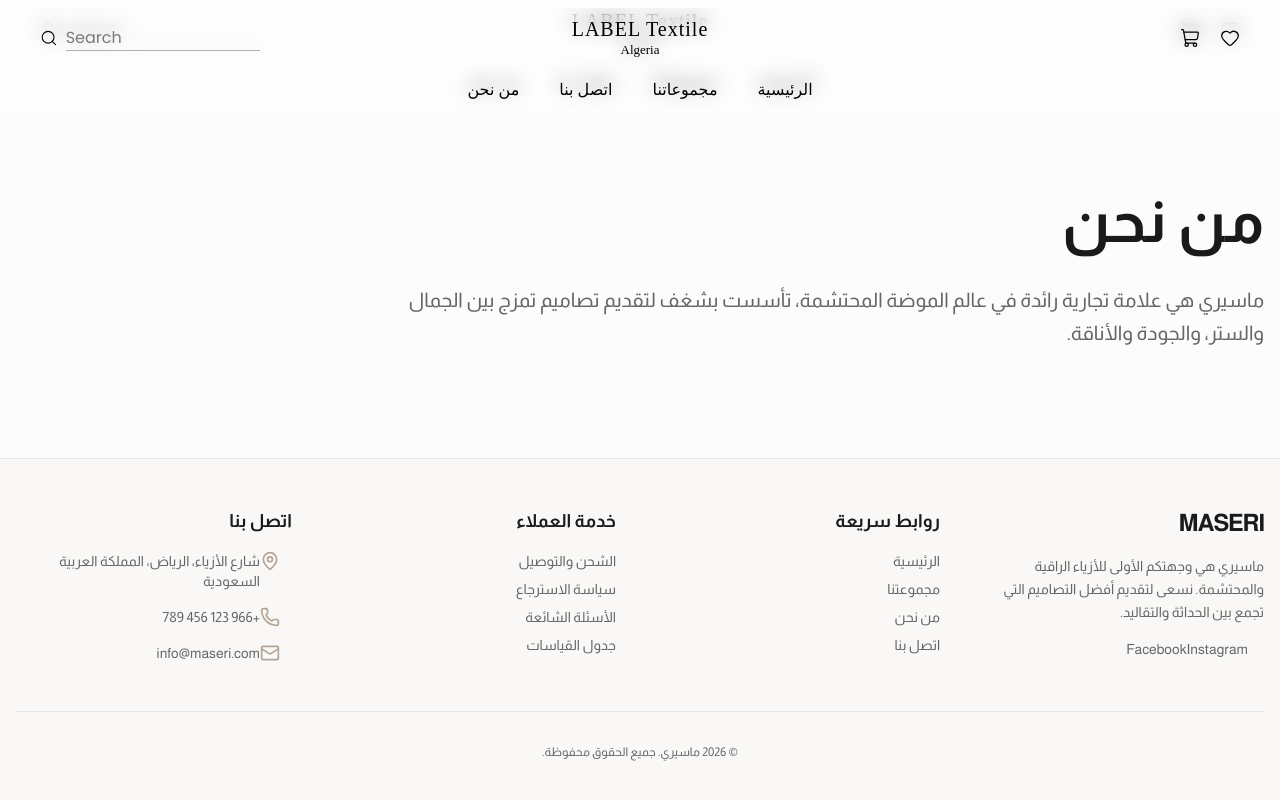
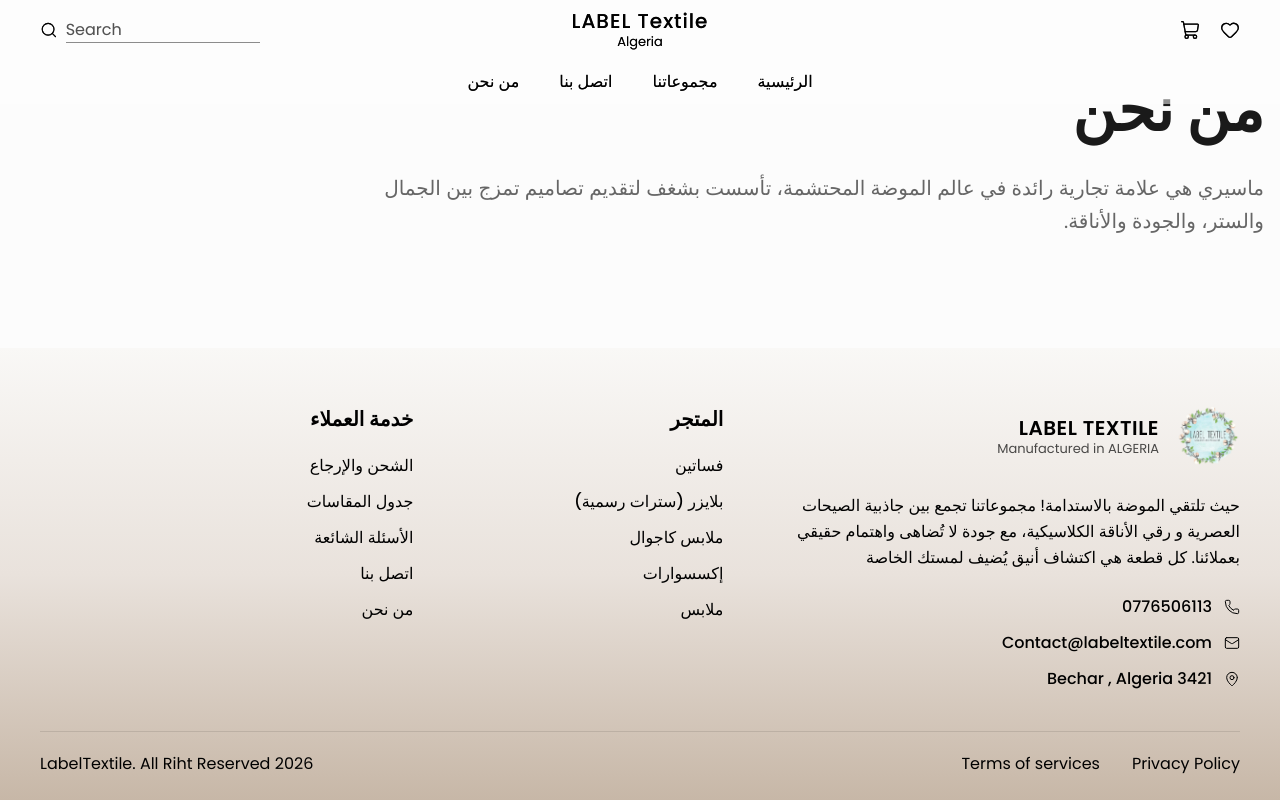
Before and after one commit to elevateitsystems/maseri, a Next.js app: page /about in a window 1280 px wide. Shown: the top 800 px of the page. Built offline with nearby package versions, Linux system fonts and the light colour scheme.

Commit message:
style: fix navbar positioning, adjust hero image layout, remove layout offset, and apply Poppins font globally

```diff
--- a/src/app/globals.css
+++ b/src/app/globals.css
@@ -175,3 +175,6 @@
     @apply font-sans;
   }
 }
+*{
+  font-family: 'Poppins', sans-serif;
+}
--- a/src/app/layout.tsx
+++ b/src/app/layout.tsx
@@ -40,7 +40,7 @@
     >
       <body className="font-almarai min-h-full flex flex-col bg-background text-foreground">
         <Navbar />
-        <div className="relative -top-24">{children}</div>
+        <div className="">{children}</div>
         <Footer />
       </body>
     </html>
--- a/src/components/Footer.tsx
+++ b/src/components/Footer.tsx
@@ -1,72 +1,170 @@
 import React from "react";
 import Link from "next/link";
+import Image from "next/image";
 import { Phone, Mail, MapPin } from "lucide-react";
 
 const Footer = () => {
   return (
-    <footer className="bg-secondary-50 border-t">
-      <div className="container mx-auto px-4 py-12">
-        <div className="grid grid-cols-1 md:grid-cols-4 gap-12">
-          {/* Brand Info */}
-          <div className="space-y-4">
-            <h2 className="text-2xl font-bold tracking-tighter">MASERI</h2>
-            <p className="text-sm text-muted-foreground leading-relaxed">
-              ماسيري هي وجهتكم الأولى للأزياء الراقية والمحتشمة. نسعى لتقديم أفضل التصاميم التي تجمع بين الحداثة والتقاليد.
+    <footer className="relative w-full overflow-hidden font-poppins">
+      {/* Background gradient — unchanged */}
+      <div className="absolute inset-0 bg-gradient-to-t from-secondary-900 via-secondary-300 to-secondary-50" />
+
+      {/* ── Main Footer Content ── */}
+      <div className="relative z-10 container mx-auto px-6 lg:px-10 pt-14 pb-6">
+        <div className="grid grid-cols-1 md:grid-cols-12 gap-10">
+          {/* ── Right Column: Brand + Description + Contact (spans 5 cols) ── */}
+          <div className="md:col-span-5 space-y-6">
+            {/* Logo + Brand Name */}
+            <div className="flex items-center gap-4">
+              <Image
+                src="/assets/logo.png"
+                alt="Label Textile Logo"
+                width={65}
+                height={70}
+                className="object-contain"
+              />
+              <div className="flex flex-col items-start">
+                <span
+                  className="font-semibold text-black tracking-wide leading-tight"
+                  style={{ fontSize: "20px" }}
+                >
+                  LABEL TEXTILE
+                </span>
+                <span
+                  className="text-black/70 leading-tight"
+                  style={{ fontSize: "13px" }}
+                >
+                  Manufactured in ALGERIA
+                </span>
+              </div>
+            </div>
+
+            {/* Description */}
+            <p
+              className="text-black leading-relaxed max-w-md"
+              style={{ fontSize: "16px" }}
+            >
+              حيث تلتقي الموضة بالاستدامة! مجموعاتنا تجمع بين جاذبية الصيحات
+              العصرية و رقي الأناقة الكلاسيكية، مع جودة لا تُضاهى واهتمام حقيقي
+              بعملائنا. كل قطعة هي اكتشاف أنيق يُضيف لمستك الخاصة
             </p>
-            <div className="flex space-x-4 space-x-reverse text-sm font-medium">
-              <Link href="#" className="text-muted-foreground hover:text-primary transition-colors">
-                Instagram
-              </Link>
-              <Link href="#" className="text-muted-foreground hover:text-primary transition-colors">
-                Facebook
-              </Link>
-            </div>
-          </div>
 
-          {/* Quick Links */}
-          <div>
-            <h3 className="font-bold text-lg mb-4">روابط سريعة</h3>
-            <ul className="space-y-2 text-sm text-muted-foreground">
-              <li><Link href="/home" className="hover:text-primary transition-colors">الرئيسية</Link></li>
-              <li><Link href="/collections" className="hover:text-primary transition-colors">مجموعتنا</Link></li>
-              <li><Link href="/about" className="hover:text-primary transition-colors">من نحن</Link></li>
-              <li><Link href="/contact" className="hover:text-primary transition-colors">اتصل بنا</Link></li>
+            {/* Contact Info */}
+            <ul className="space-y-3 font-medium">
+              <li className="flex items-center gap-3">
+                <Phone
+                  className="h-[16px] w-[16px] text-black shrink-0"
+                  strokeWidth={1.5}
+                />
+                <span className="text-black" style={{ fontSize: "16px" }}>
+                  0776506113
+                </span>
+              </li>
+              <li className="flex items-center gap-3">
+                <Mail
+                  className="h-[16px] w-[16px] text-black shrink-0"
+                  strokeWidth={1.5}
+                />
+                <span className="text-black" style={{ fontSize: "16px" }}>
+                  Contact@labeltextile.com
+                </span>
+              </li>
+              <li className="flex items-center gap-3">
+                <MapPin
+                  className="h-[16px] w-[16px] text-black shrink-0"
+                  strokeWidth={1.5}
+                />
+                <span className="text-black" style={{ fontSize: "16px" }}>
+                  Bechar , Algeria 3421
+                </span>
+              </li>
             </ul>
           </div>
 
-          {/* Customer Service */}
-          <div>
-            <h3 className="font-bold text-lg mb-4">خدمة العملاء</h3>
-            <ul className="space-y-2 text-sm text-muted-foreground">
-              <li><Link href="#" className="hover:text-primary transition-colors">الشحن والتوصيل</Link></li>
-              <li><Link href="#" className="hover:text-primary transition-colors">سياسة الاسترجاع</Link></li>
-              <li><Link href="#" className="hover:text-primary transition-colors">الأسئلة الشائعة</Link></li>
-              <li><Link href="#" className="hover:text-primary transition-colors">جدول القياسات</Link></li>
+          {/* ── Middle Column: المتجر (Shop) (spans 3 cols) ── */}
+          <div className="md:col-span-3">
+            <h3
+              className="font-semibold text-black mb-5"
+              style={{ fontSize: "20px" }}
+            >
+              المتجر
+            </h3>
+            <ul className="space-y-3">
+              {[
+                "فساتين",
+                "بلايزر (سترات رسمية)",
+                "ملابس كاجوال",
+                "إكسسوارات",
+                "ملابس",
+              ].map((item) => (
+                <li key={item}>
+                  <Link
+                    href="#"
+                    className="text-black font-medium hover:text-primary-900 transition-colors duration-200"
+                    style={{ fontSize: "16px" }}
+                  >
+                    {item}
+                  </Link>
+                </li>
+              ))}
             </ul>
           </div>
 
-          {/* Contact Info */}
-          <div>
-            <h3 className="font-bold text-lg mb-4">اتصل بنا</h3>
-            <ul className="space-y-4 text-sm text-muted-foreground">
-              <li className="flex items-start space-x-3 space-x-reverse">
-                <MapPin className="h-5 w-5 text-primary shrink-0" />
-                <span>شارع الأزياء، الرياض، المملكة العربية السعودية</span>
-              </li>
-              <li className="flex items-center space-x-3 space-x-reverse">
-                <Phone className="h-5 w-5 text-primary shrink-0" />
-                <span>+966 123 456 789</span>
-              </li>
-              <li className="flex items-center space-x-3 space-x-reverse">
-                <Mail className="h-5 w-5 text-primary shrink-0" />
-                <span>info@maseri.com</span>
-              </li>
+          {/* ── Left Column: خدمة العملاء (Customer Service) (spans 3 cols) ── */}
+          <div className="md:col-span-3">
+            <h3
+              className="font-semibold text-black mb-5"
+              style={{ fontSize: "20px" }}
+            >
+              خدمة العملاء
+            </h3>
+            <ul className="space-y-3">
+              {[
+                "الشحن والإرجاع",
+                "جدول المقاسات",
+                "الأسئلة الشائعة",
+                "اتصل بنا",
+                "من نحن",
+              ].map((item) => (
+                <li key={item}>
+                  <Link
+                    href="#"
+                    className="text-black font-medium hover:text-primary-900 transition-colors duration-200"
+                    style={{ fontSize: "16px" }}
+                  >
+                    {item}
+                  </Link>
+                </li>
+              ))}
             </ul>
           </div>
+
+          {/* Empty spacer for remaining 1 col */}
+          <div className="md:col-span-1" />
         </div>
 
-        <div className="mt-12 pt-8 border-t text-center text-xs text-muted-foreground">
-          <p>© {new Date().getFullYear()} ماسيري. جميع الحقوق محفوظة.</p>
+        {/* ── Bottom Bar ── */}
+        <div className="mt-10 pt-5 border-t border-black/10 flex flex-col md:flex-row items-center justify-between gap-4">
+          <div className="flex items-center gap-8">
+            <Link
+              href="#"
+              className="text-black hover:text-primary-900 transition-colors duration-200"
+              style={{ fontSize: "16px" }}
+            >
+              Privacy Policy
+            </Link>
+            <Link
+              href="#"
+              className="text-black hover:text-primary-900 transition-colors duration-200"
+              style={{ fontSize: "16px" }}
+            >
+              Terms of services
+            </Link>
+          </div>
+
+          <p className="text-black" style={{ fontSize: "16px" }}>
+            {new Date().getFullYear()} LabelTextile. All Riht Reserved
+          </p>
         </div>
       </div>
     </footer>
--- a/src/components/Navbar.tsx
+++ b/src/components/Navbar.tsx
@@ -18,11 +18,9 @@
 
   return (
     <header
-      className="sticky top-0 z-50 w-full"
+      className="fixed top-0 z-50 w-full"
       style={{
         backgroundColor: "rgba(255, 255, 255, 0.31)",
-        backdropFilter: "blur(10px)",
-        WebkitBackdropFilter: "blur(10px)",
       }}
     >
       {/* ── Top Row: Search | Logo | Icons ── */}
--- a/src/components/home/components/Hero.tsx
+++ b/src/components/home/components/Hero.tsx
@@ -23,7 +23,7 @@
       </div>
 
       {/* Hero Image: Models (positioned on the visual LEFT side of the screen) */}
-      <div className="lg:absolute size-[90%] sm:size-[110%] lg:size-[125%] 2xl:size-[145%] sm:left-[5%] lg:left-[-20%] 2xl:left-[-40%] 2xl:bottom-[-28%]">
+      <div className="lg:absolute size-[90%] sm:size-[110%] lg:size-[125%] 2xl:size-[145%] sm:left-[5%] lg:left-[-20%] 2xl:left-[-38%] 2xl:bottom-[-26%]">
         <Image
           src="/assets/hero-image.png"
           alt="مجموعة أزياء ماسيري"
```
